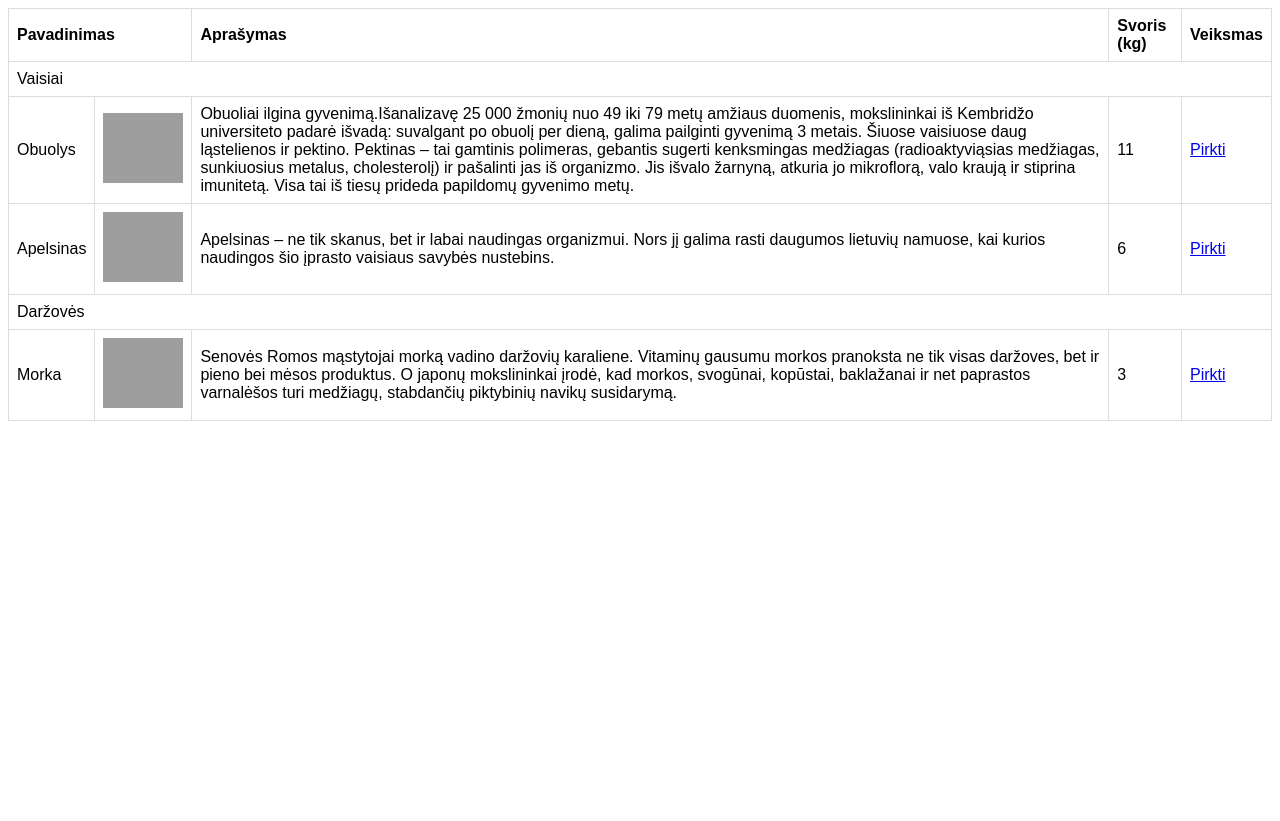
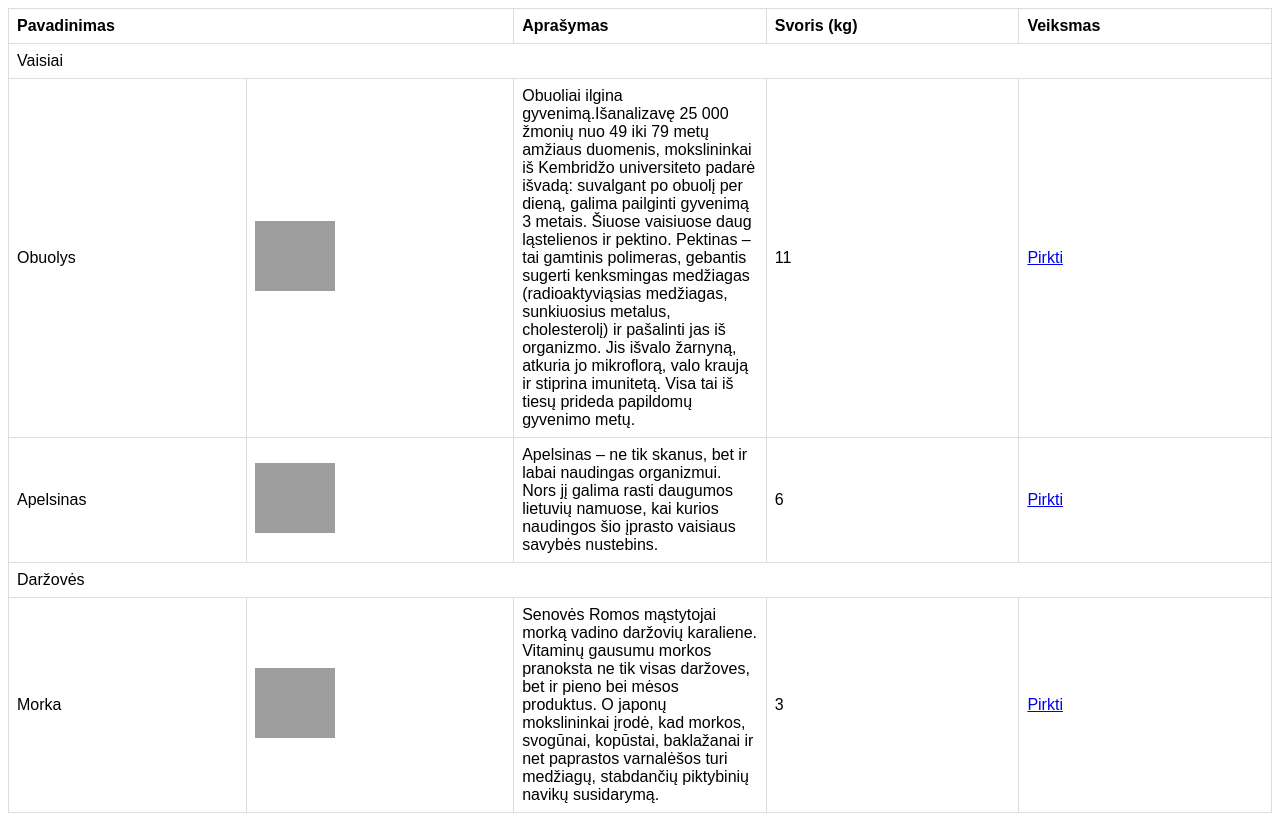
Before and after one commit to IndreRod88/frontendkursas2, a plain HTML site: page NamuDarbas2/index.html in a window 1280 px wide. Before the commit the page ends 800 px from the top, so only its background shows below. Drawn offline with Linux system fonts and the light colour scheme; grey boxes are pictures that could not be loaded.

Commit message:
Stulpeliai
Suvienodinti stulpeliu plociai

```diff
--- a/NamuDarbas2/index.html
+++ b/NamuDarbas2/index.html
@@ -19,10 +19,10 @@
 <body>
 <table>
     <tr>
-        <td colspan = "2"><b>Pavadinimas</b></td>
-        <td><b>Aprašymas</b></td>
-        <td><b>Svoris (kg)</b></td>
-        <td><b>Veiksmas</b></td>
+        <td colspan = "2" width="40%"><b>Pavadinimas</b></td>
+        <td width="20%"><b>Aprašymas</b></td>
+        <td width="20%"><b>Svoris (kg)</b></td>
+        <td width="20%"><b>Veiksmas</b></td>
     </tr>
     <tr>
         <td colspan="5">Vaisiai</td>
```
